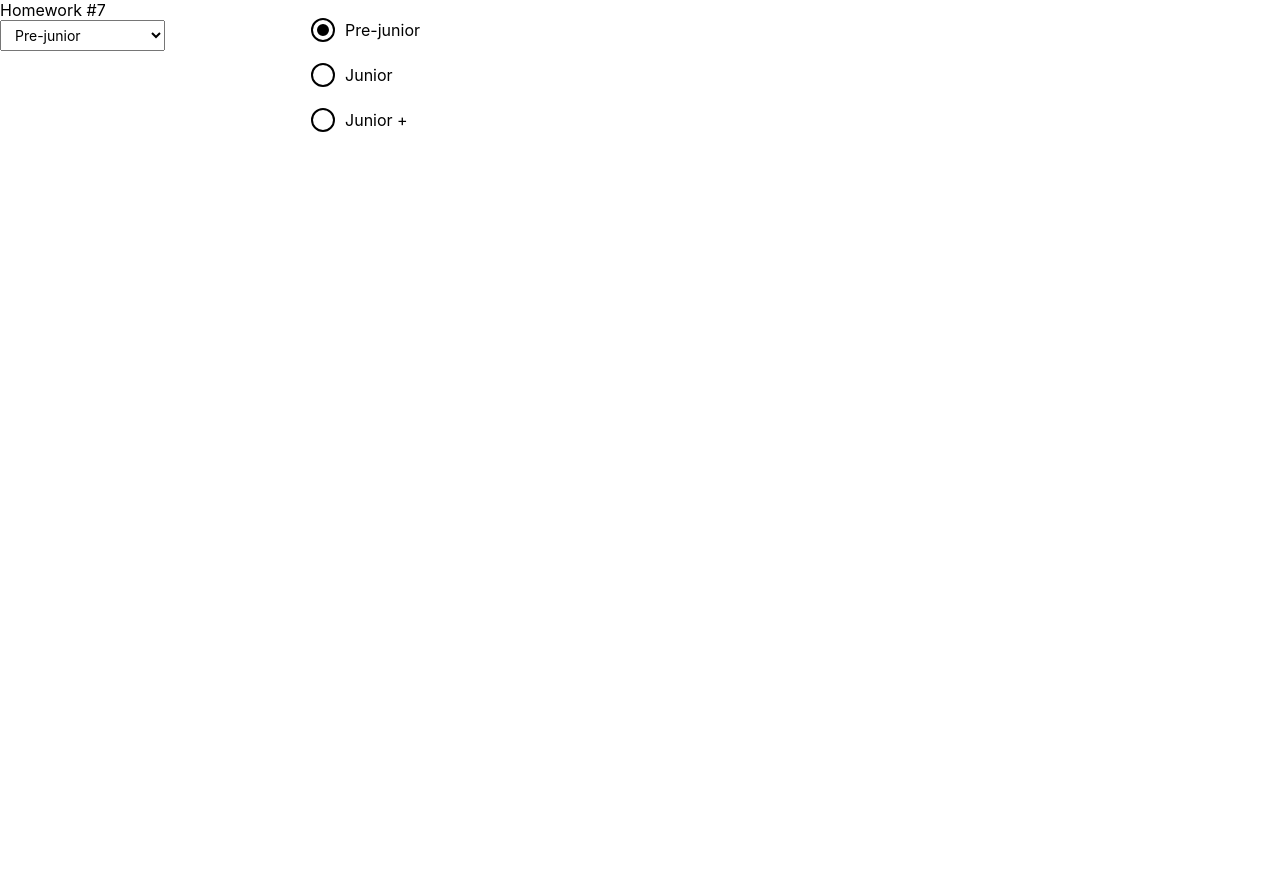
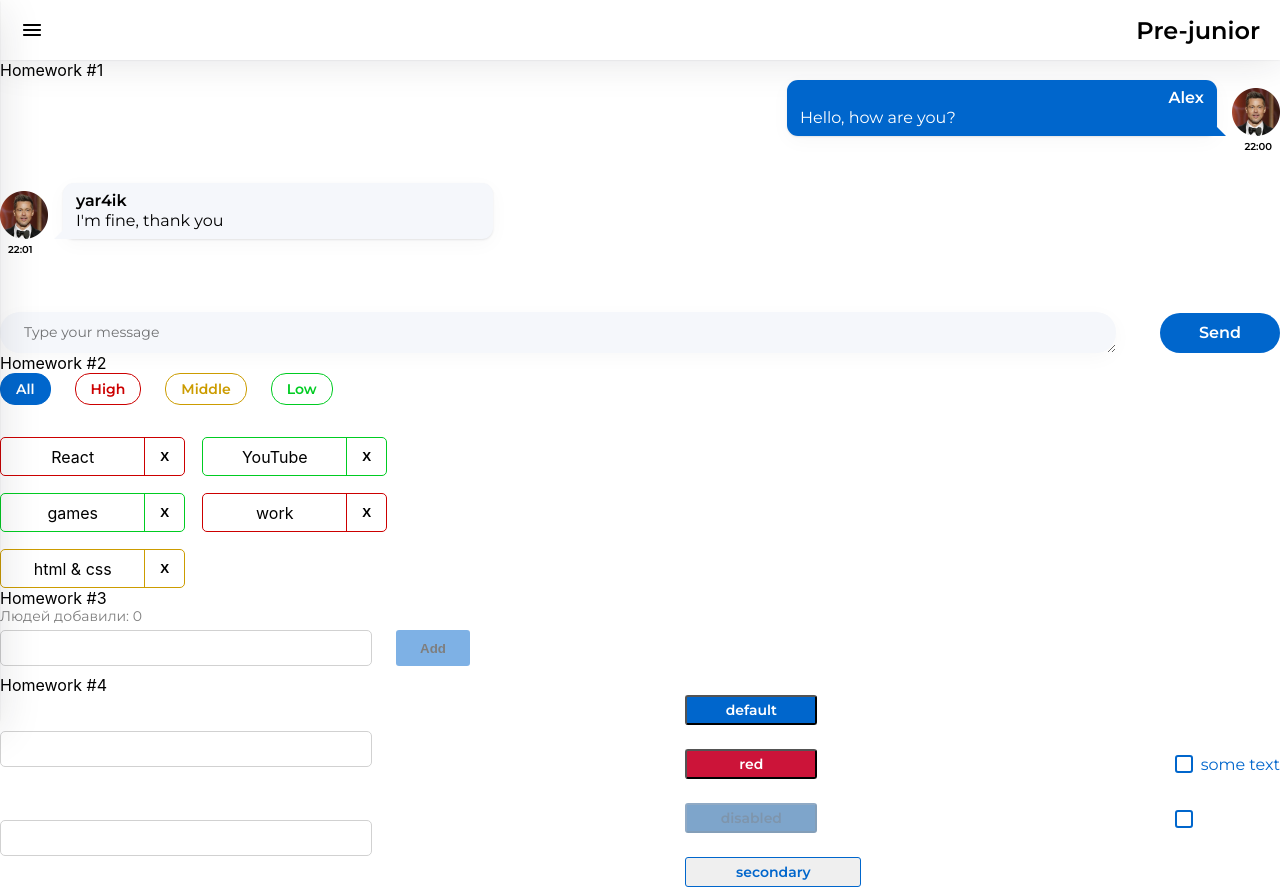
Before and after one commit to scoomp/Homework, a React (Create React App) app: page /#/pre-junior in a window 1280 px wide. Before the commit the page ends 800 px from the top, so only its background shows below. Built offline with nearby package versions, Linux system fonts and the light colour scheme.

Commit message:
homework 7.10

```diff
--- a/src/s1-main/App.tsx
+++ b/src/s1-main/App.tsx
@@ -1,15 +1,13 @@
 import React from 'react'
 import s from './App.module.css'
 import HW5 from "../s2-homeworks/hw05/HW5";
-import HW6 from "../s2-homeworks/hw06/HW6";
-import HW7 from "../s2-homeworks/hw07/HW7";
+
 
 function App() {
     return (
         <div className={s.App}>
-            {/*<HW5/>
-            <HW6/>*/}
-            <HW7/>
+            <HW5/>
+
 
         </div>
     )
```
